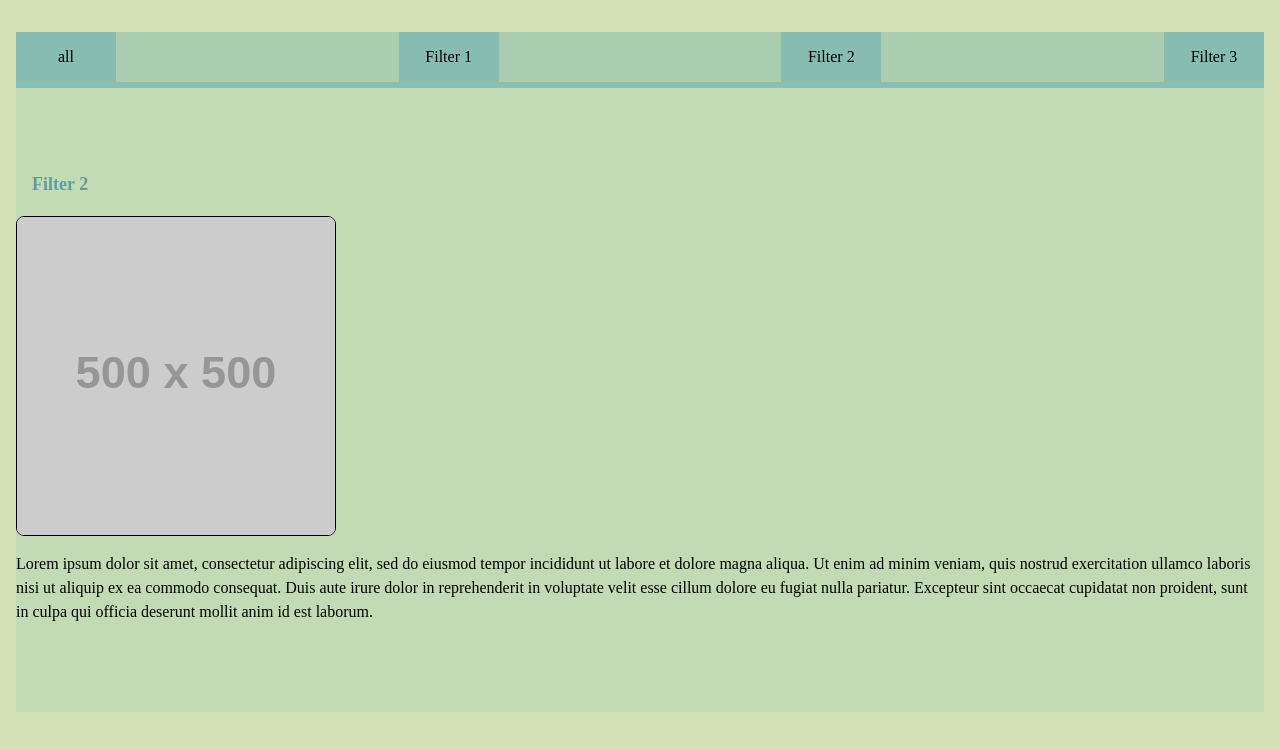
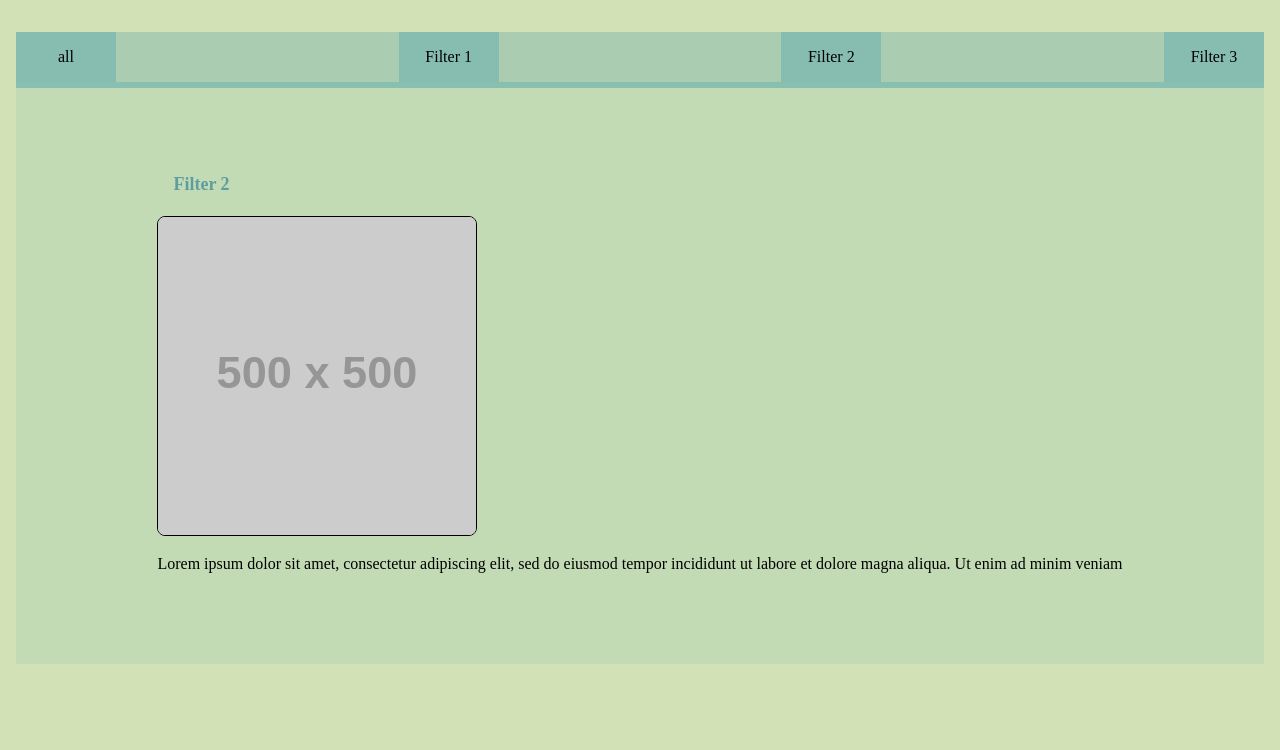
Before and after one commit to vetalmolotov/scrtstsh2, a Gatsby site: page /characters/filter2 in a window 1280 px wide. Built offline with nearby package versions, Linux system fonts and the light colour scheme; Gatsby itself is replaced by a stand-in of ours; placeholder pictures from the web are drawn by us.

Commit message:
fix errors for gatsby build

```diff
--- a/src/components/layout.js
+++ b/src/components/layout.js
@@ -14,7 +14,7 @@ import '../css/index.scss'
 const Layout = (
     {children}
     ) => {
-    const lol = document.getElementsByClassName(".app");
+    // const lol = document.getElementsByClassName(".app");
     // const [isActive, setActive] = useState(false);
     // const toggleState = () => {
     //     setActive(!isActive);
--- a/src/pages/characters/filter2.js
+++ b/src/pages/characters/filter2.js
@@ -8,7 +8,7 @@ const Filter2 = () => {
             <TabContent
                 title="Filter 2"
                 imageSrc="https://placehold.co/500x500"
-                text="Lorem ipsum dolor sit amet, consectetur adipiscing elit, sed do eiusmod tempor incididunt ut labore et dolore magna aliqua. Ut enim ad minim veniam, quis nostrud exercitation ullamco laboris nisi ut aliquip ex ea commodo consequat. Duis aute irure dolor in reprehenderit in voluptate velit esse cillum dolore eu fugiat nulla pariatur. Excepteur sint occaecat cupidatat non proident, sunt in culpa qui officia deserunt mollit anim id est laborum."
+                text="Lorem ipsum dolor sit amet, consectetur adipiscing elit, sed do eiusmod tempor incididunt ut labore et dolore magna aliqua. Ut enim ad minim veniam"
             />
         </Layout>
     )
```
